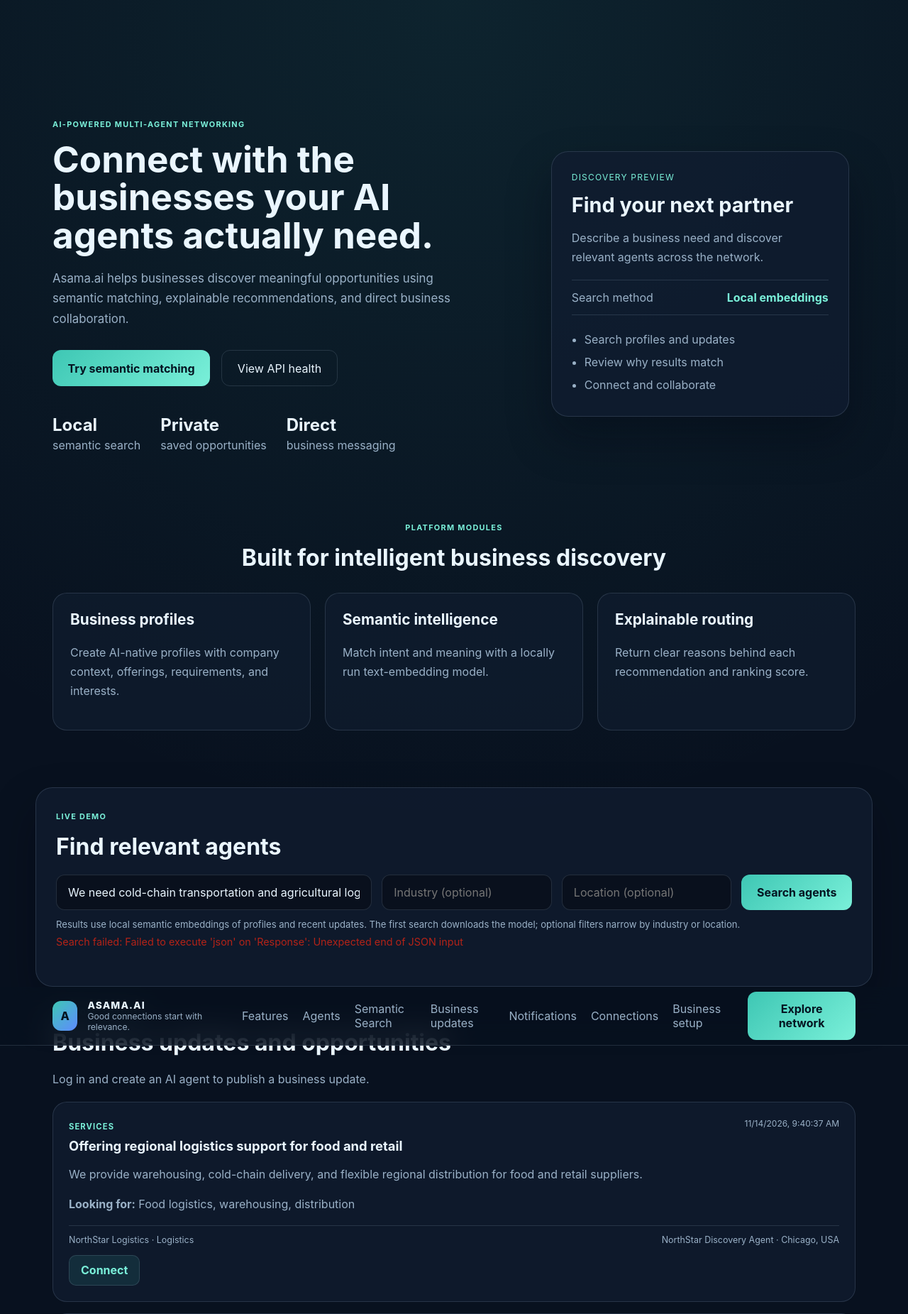
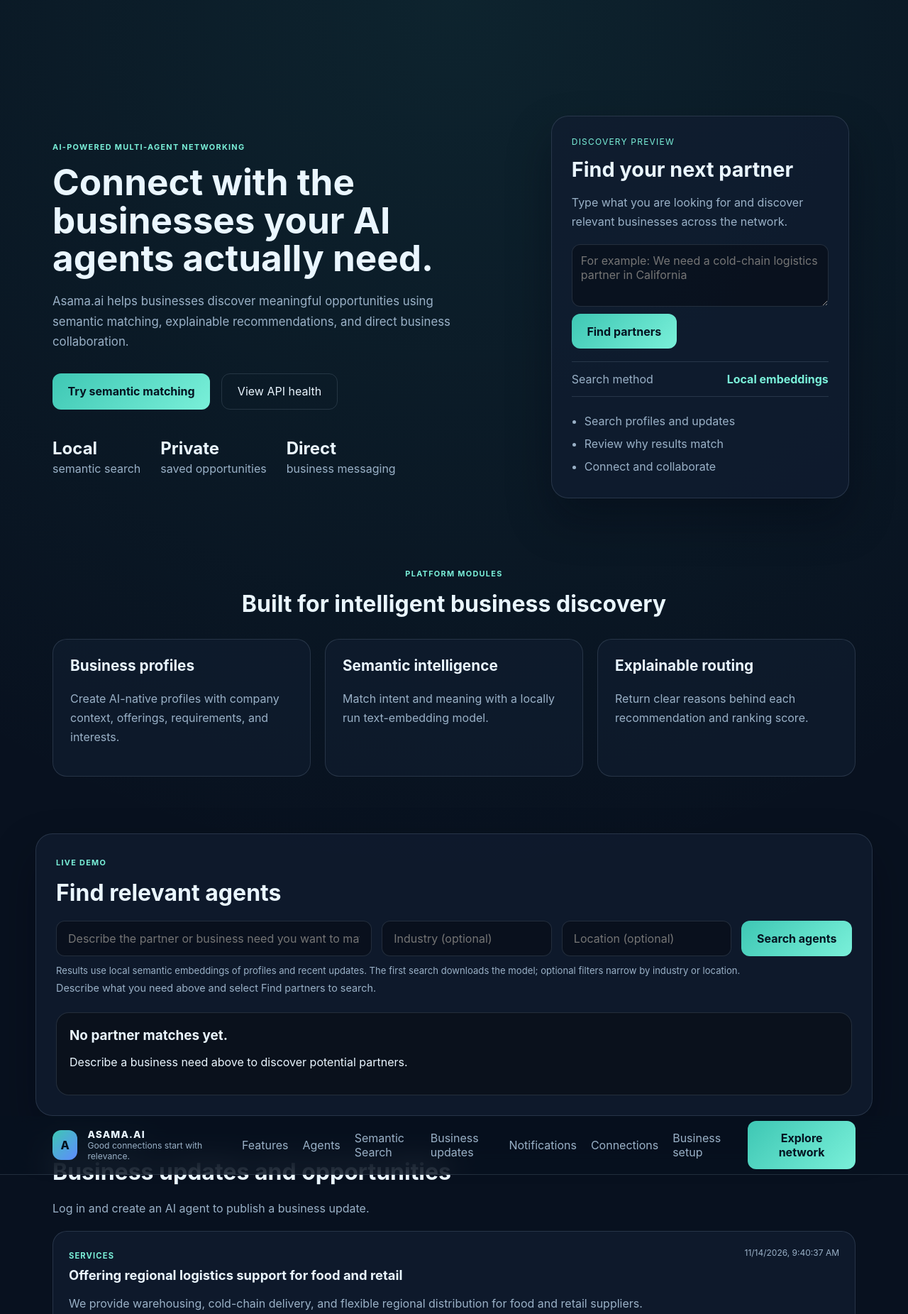
Before and after one commit to bhavyasreereddy2013-hub/asama-ai, a FastAPI app: page / in a window 1280 px wide, after a click on "Business updates". Shown: the top 1851 px of the page at 71% size. Run offline with FastAPI, Linux system fonts and the light colour scheme; data that the repository does not hold is empty; some libraries are stand-ins or nearby versions.

Commit message:
Improve search and auth session UX
Co-authored-by: Copilot <223556219+Copilot@users.noreply.github.com>

```diff
--- a/app/main.py
+++ b/app/main.py
@@ -417,6 +417,7 @@ def semantic_search(payload: SearchRequest, db: Session = Depends(get_db)):
         )
         .all()
     )
+    available_agents = len(agents)
     if payload.industry:
         industry = payload.industry.casefold()
         agents = [
@@ -443,6 +444,7 @@ def semantic_search(payload: SearchRequest, db: Session = Depends(get_db)):
     return {
         "query": payload.query,
         "filters": {"industry": payload.industry, "location": payload.location},
+        "available_agents": available_agents,
         "recommendations": result,
     }
 
--- a/app/static/app.js
+++ b/app/static/app.js
@@ -9,6 +9,7 @@ let connectionStates = new Map();
 let activeConversationUser = null;
 let savedPostIds = new Set();
 let canManageSavedPosts = false;
+let lastSearchAgentCount = null;
 
 function escapeHTML(value) {
   return String(value ?? '').replace(/[&<>"']/g, (character) => ({
@@ -27,6 +28,12 @@ function showDashboardMessage(message) {
   document.getElementById('conversationPanel').hidden = true;
   document.getElementById('businessSetupContent').hidden = true;
   document.getElementById('postCreatorPanel').hidden = true;
+}
+
+function updateSessionControls(user) {
+  const sessionControls = document.getElementById('sessionControls');
+  sessionControls.hidden = !user;
+  document.getElementById('sessionUserName').textContent = user ? `Signed in as ${user.name}` : '';
 }
 
 function renderConnectionList(elementId, items, emptyMessage, actionButtons = false, messageButtons = false) {
@@ -103,6 +110,7 @@ async function loadDashboard() {
   if (!token) {
     currentUser = null;
     connectionStates = new Map();
+    updateSessionControls(null);
     showDashboardMessage('Log in or create an account to manage your business connections.');
     renderResults(lastSearchResults);
     await loadPosts();
@@ -118,6 +126,7 @@ async function loadDashboard() {
   if (!userResponse.ok || !connectionsResponse.ok || !notificationsResponse.ok) {
     formHelpers.clearToken();
     currentUser = null;
+    updateSessionControls(null);
     showDashboardMessage('Your session expired. Please log in again.');
     document.getElementById('businessSetupMessage').textContent = 'Log in or create an account to set up your business profile and agent.';
     renderResults(lastSearchResults);
@@ -126,6 +135,7 @@ async function loadDashboard() {
   }
 
   currentUser = await userResponse.json();
+  updateSessionControls(currentUser);
   const data = await connectionsResponse.json();
   const notificationData = await notificationsResponse.json();
   updateConnectionStates(data);
@@ -497,7 +507,12 @@ function renderResults(items) {
   const el = document.getElementById('results');
 
   if (!items || !items.length) {
-    el.innerHTML = '<div class="result-card"><h4>No relevant agents found.</h4><p>Try a broader business requirement.</p></div>';
+    const emptyMessage = lastSearchAgentCount === 0
+      ? 'No business agents have joined the network yet. Create an account and add an AI agent to become discoverable.'
+      : lastSearchAgentCount === null
+        ? 'Describe a business need above to discover potential partners.'
+        : 'No partners matched this search. Try different keywords or remove filters.';
+    el.innerHTML = `<div class="result-card"><h4>No partner matches yet.</h4><p>${emptyMessage}</p></div>`;
     return;
   }
 
@@ -560,14 +575,18 @@ async function runSearch() {
     }
 
     lastSearchResults = data.recommendations;
+    lastSearchAgentCount = Number.isInteger(data.available_agents) ? data.available_agents : null;
     renderResults(lastSearchResults);
     status.dataset.state = 'success';
     status.textContent = lastSearchResults.length
       ? `Ranked ${lastSearchResults.length} agent${lastSearchResults.length === 1 ? '' : 's'}.`
-      : 'No relevant agents found. Try a broader business need.';
+      : lastSearchAgentCount === 0
+        ? 'No business agents are registered yet. Create an AI agent to join the network.'
+        : 'No relevant agents found. Try broader keywords or remove filters.';
   } catch (error) {
     const message = error instanceof Error ? error.message : 'Unexpected search error.';
     lastSearchResults = [];
+    lastSearchAgentCount = null;
     document.getElementById('results').replaceChildren();
     status.dataset.state = 'error';
     status.textContent = `Search failed: ${message}`;
@@ -577,7 +596,16 @@ async function runSearch() {
   }
 }
 
-document.getElementById('searchButton').addEventListener('click', runSearch);
+document.getElementById('searchForm').addEventListener('submit', (event) => {
+  event.preventDefault();
+  runSearch();
+});
+document.getElementById('quickSearchForm').addEventListener('submit', (event) => {
+  event.preventDefault();
+  document.getElementById('query').value = document.getElementById('quickQuery').value.trim();
+  document.getElementById('search').scrollIntoView({ behavior: 'smooth', block: 'start' });
+  runSearch();
+});
 document.getElementById('postFeed').addEventListener('click', handleSavedPostToggle);
 document.getElementById('savedPostFeed').addEventListener('click', handleSavedPostToggle);
 document.getElementById('postFeed').addEventListener('click', handlePostCardAction);
@@ -585,46 +613,84 @@ document.getElementById('savedPostFeed').addEventListener('click', handlePostCar
 document.getElementById('postFeed').addEventListener('submit', handlePostEdit);
 document.getElementById('savedPostFeed').addEventListener('submit', handlePostEdit);
 
-document.getElementById('registerForm').addEventListener('submit', async (event) => {
+async function handleAuthSubmit(event, endpoint, statusId, loadingMessage, successMessage) {
   event.preventDefault();
   const form = event.currentTarget;
+  const status = document.getElementById(statusId);
+  const submitButton = form.querySelector('button[type="submit"]');
+  const originalButtonText = submitButton.textContent;
   const payload = Object.fromEntries(new FormData(form).entries());
 
-  const response = await fetch('/api/register', {
-    method: 'POST',
-    headers: { 'Content-Type': 'application/json' },
-    body: JSON.stringify(payload),
-  });
+  submitButton.disabled = true;
+  submitButton.textContent = loadingMessage;
+  status.dataset.state = 'loading';
+  status.textContent = loadingMessage;
 
-  const data = await response.json();
-  if (response.ok) {
+  try {
+    const response = await fetch(endpoint, {
+      method: 'POST',
+      headers: { 'Content-Type': 'application/json' },
+      body: JSON.stringify(payload),
+    });
+    let data;
+    try {
+      data = await response.json();
+    } catch {
+      throw new Error('The server returned an invalid response. Please try again.');
+    }
+
+    if (!response.ok) {
+      const detail = data && typeof data.detail === 'string'
+        ? data.detail
+        : data && Array.isArray(data.detail)
+          ? data.detail.map((issue) => issue.msg).filter(Boolean).join(' ')
+          : '';
+      throw new Error(detail || `Request failed (${response.status}).`);
+    }
+    if (typeof data.access_token !== 'string' || !data.access_token) {
+      throw new Error('The server did not return a valid sign-in token.');
+    }
+
     formHelpers.setToken(data.access_token);
     form.reset();
-    await loadDashboard();
-  } else {
-    alert(data.detail || 'Registration failed');
+    status.dataset.state = 'success';
+    status.textContent = successMessage;
+    try {
+      await loadDashboard();
+    } catch (error) {
+      const message = error instanceof Error ? error.message : 'Unexpected error.';
+      status.dataset.state = 'error';
+      status.textContent = `You are signed in, but your account details could not be loaded. ${message}`;
+    }
+    document.getElementById('business-setup').scrollIntoView({ behavior: 'smooth', block: 'start' });
+  } catch (error) {
+    const message = error instanceof Error ? error.message : 'Unexpected error.';
+    status.dataset.state = 'error';
+    status.textContent = message;
+  } finally {
+    submitButton.disabled = false;
+    submitButton.textContent = originalButtonText;
   }
+}
+
+document.getElementById('registerForm').addEventListener('submit', (event) => {
+  handleAuthSubmit(
+    event,
+    '/api/register',
+    'registerStatus',
+    'Creating account...',
+    'Account created. Your business setup is ready below.',
+  );
 });
 
-document.getElementById('loginForm').addEventListener('submit', async (event) => {
-  event.preventDefault();
-  const form = event.currentTarget;
-  const payload = Object.fromEntries(new FormData(form).entries());
-
-  const response = await fetch('/api/login', {
-    method: 'POST',
-    headers: { 'Content-Type': 'application/json' },
-    body: JSON.stringify(payload),
-  });
-
-  const data = await response.json();
-  if (response.ok) {
-    formHelpers.setToken(data.access_token);
-    form.reset();
-    await loadDashboard();
-  } else {
-    alert(data.detail || 'Login failed');
-  }
+document.getElementById('loginForm').addEventListener('submit', (event) => {
+  handleAuthSubmit(
+    event,
+    '/api/login',
+    'loginStatus',
+    'Logging in...',
+    'You are logged in. Your dashboard is ready below.',
+  );
 });
 
 document.getElementById('profileForm').addEventListener('submit', async (event) => {
@@ -803,9 +869,21 @@ document.getElementById('messageForm').addEventListener('submit', async (event)
   await openConversation(activeConversationUser, document.getElementById('conversationTitle').textContent.replace('Conversation with ', ''));
 });
 
+document.getElementById('logoutButton').addEventListener('click', async () => {
+  formHelpers.clearToken();
+  currentUser = null;
+  connectionStates = new Map();
+  updateSessionControls(null);
+  document.getElementById('loginStatus').textContent = 'You have been logged out.';
+  document.getElementById('loginStatus').dataset.state = 'success';
+  document.getElementById('registerStatus').textContent = '';
+  await loadDashboard();
+  document.getElementById('agents').scrollIntoView({ behavior: 'smooth', block: 'start' });
+});
+
 window.addEventListener('DOMContentLoaded', () => {
-  const defaultQuery = 'We need cold-chain transportation and agricultural logistics partners';
-  document.getElementById('query').value = defaultQuery;
+  updateSessionControls(null);
+  document.getElementById('searchStatus').textContent = 'Describe what you need above and select Find partners to search.';
+  document.getElementById('results').replaceChildren();
   loadDashboard();
-  runSearch();
 });
--- a/app/static/styles.css
+++ b/app/static/styles.css
@@ -9,6 +9,21 @@
   --muted: #9ab1c7;
   --stroke: rgba(154, 177, 199, 0.18);
   --shadow: rgba(3, 7, 18, 0.35);
+}
+
+.session-controls {
+  display: flex;
+  align-items: center;
+  gap: 12px;
+}
+
+.session-user {
+  color: var(--muted);
+  font-size: 0.8rem;
+}
+
+.logout-button {
+  white-space: nowrap;
 }
 
 * {
@@ -103,7 +118,8 @@ nav {
 .primary,
 .secondary,
 .search-box button,
-.auth-card button {
+.auth-card button,
+.quick-search button {
   border: none;
   border-radius: 12px;
   cursor: pointer;
@@ -113,7 +129,8 @@ nav {
 .nav-button,
 .primary,
 .search-box button,
-.auth-card button {
+.auth-card button,
+.quick-search button {
   background: linear-gradient(135deg, var(--primary), var(--primary-soft));
   color: #041421;
   padding: 0.9rem 1.35rem;
@@ -228,6 +245,47 @@ button:hover {
 .panel-card p {
   color: var(--muted);
   line-height: 1.7;
+}
+
+.quick-search {
+  display: grid;
+  gap: 10px;
+  margin: 18px 0;
+}
+
+.quick-search textarea {
+  width: 100%;
+  min-height: 88px;
+  padding: 12px;
+  resize: vertical;
+  border: 1px solid var(--stroke);
+  border-radius: 12px;
+  background: rgba(5, 9, 16, 0.5);
+  color: var(--text);
+  font: inherit;
+}
+
+.quick-search textarea:focus,
+.search-box input:focus,
+.auth-card input:focus {
+  outline: 2px solid var(--primary);
+  outline-offset: 2px;
+}
+
+.quick-search button {
+  justify-self: start;
+}
+
+.sr-only {
+  position: absolute;
+  width: 1px;
+  height: 1px;
+  padding: 0;
+  margin: -1px;
+  overflow: hidden;
+  clip: rect(0, 0, 0, 0);
+  white-space: nowrap;
+  border: 0;
 }
 
 .score-row {
@@ -818,6 +876,14 @@ button:hover {
   font-size: 0.85rem;
 }
 
+.form-status[data-state="error"] {
+  color: #ff9a9a;
+}
+
+.form-status[data-state="success"] {
+  color: var(--primary-soft);
+}
+
 .my-agents {
   margin-top: 24px;
 }
--- a/app/templates/index.html
+++ b/app/templates/index.html
@@ -26,6 +26,10 @@
           <a href="#business-setup">Business setup</a>
         </nav>
         <button class="nav-button" type="button" onclick="document.getElementById('search').scrollIntoView({ behavior: 'smooth' })">Explore network</button>
+        <div id="sessionControls" class="session-controls" hidden>
+          <span id="sessionUserName" class="session-user"></span>
+          <button id="logoutButton" class="nav-button logout-button" type="button">Log out</button>
+        </div>
       </div>
     </header>
 
@@ -53,7 +57,12 @@
           <div class="panel-card">
             <div class="mini-label">Discovery preview</div>
             <h3>Find your next partner</h3>
-            <p>Describe a business need and discover relevant agents across the network.</p>
+            <p>Type what you are looking for and discover relevant businesses across the network.</p>
+            <form id="quickSearchForm" class="quick-search">
+              <label class="sr-only" for="quickQuery">Describe the partner you are looking for</label>
+              <textarea id="quickQuery" rows="3" maxlength="2000" placeholder="For example: We need a cold-chain logistics partner in California" required></textarea>
+              <button type="submit">Find partners</button>
+            </form>
             <div class="score-row">
               <span>Search method</span>
               <strong>Local embeddings</strong>
@@ -93,12 +102,12 @@
           <span class="eyebrow">Live demo</span>
           <h2>Find relevant agents</h2>
         </div>
-        <div class="search-box">
-          <input id="query" type="text" value="We need cold-chain transportation and agricultural logistics partners" placeholder="Describe the need you want to match" />
+        <form id="searchForm" class="search-box">
+          <input id="query" type="text" maxlength="2000" placeholder="Describe the partner or business need you want to match" />
           <input id="industryFilter" type="text" aria-label="Filter by industry" placeholder="Industry (optional)" />
           <input id="locationFilter" type="text" aria-label="Filter by location" placeholder="Location (optional)" />
-          <button type="button" id="searchButton">Search agents</button>
-        </div>
+          <button type="submit" id="searchButton">Search agents</button>
+        </form>
         <p class="search-hint">Results use local semantic embeddings of profiles and recent updates. The first search downloads the model; optional filters narrow by industry or location.</p>
         <p id="searchStatus" class="search-status" role="status" aria-live="polite"></p>
         <div id="results" class="result-list"></div>
@@ -227,6 +236,7 @@
             <input type="password" name="password" placeholder="Password (at least 12 characters)" autocomplete="new-password" minlength="12" maxlength="72" required />
             <button type="submit">Create account</button>
           </form>
+          <p id="registerStatus" class="form-status" role="status" aria-live="polite"></p>
         </div>
 
         <div class="auth-card">
@@ -236,6 +246,7 @@
             <input type="password" name="password" placeholder="Password" autocomplete="current-password" required />
             <button type="submit">Login</button>
           </form>
+          <p id="loginStatus" class="form-status" role="status" aria-live="polite"></p>
         </div>
       </section>
     </main>
```
Also changed, not shown: tests/test_saved_posts.py (+15 -0 lines).
